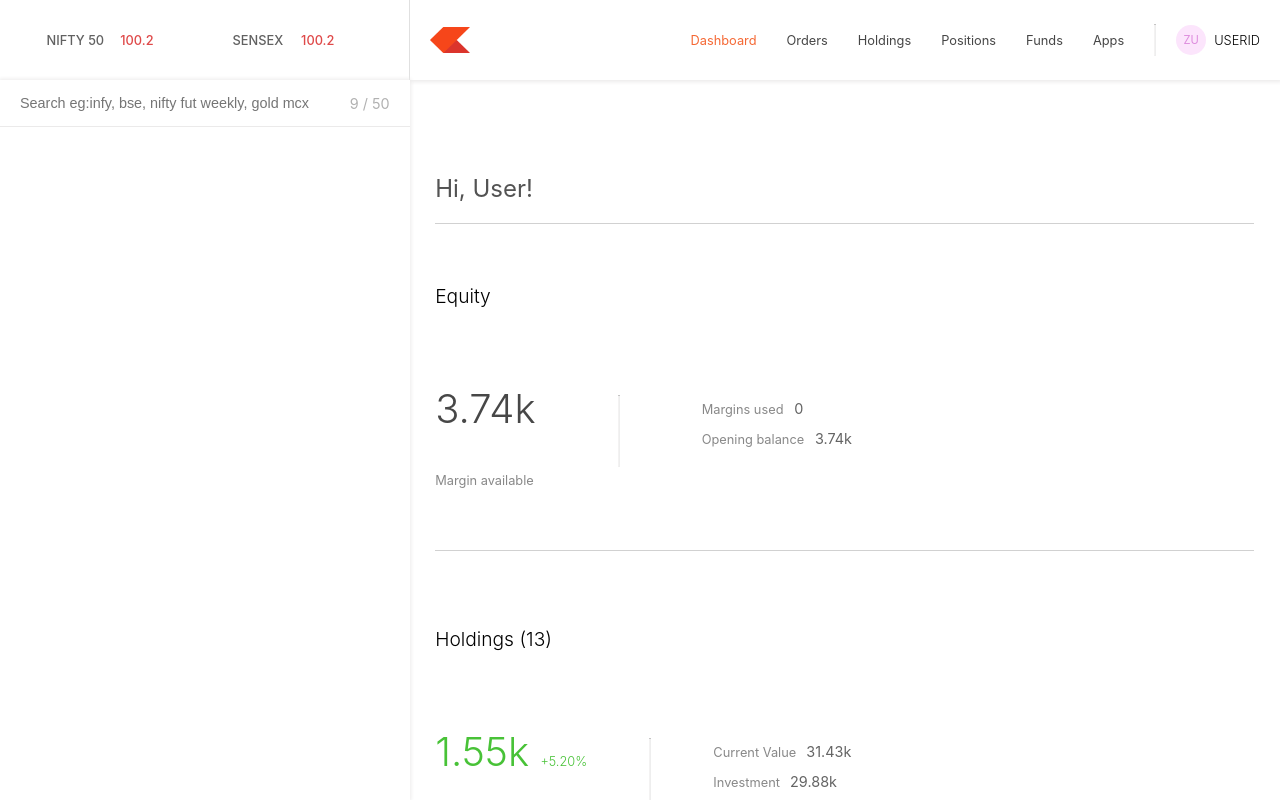
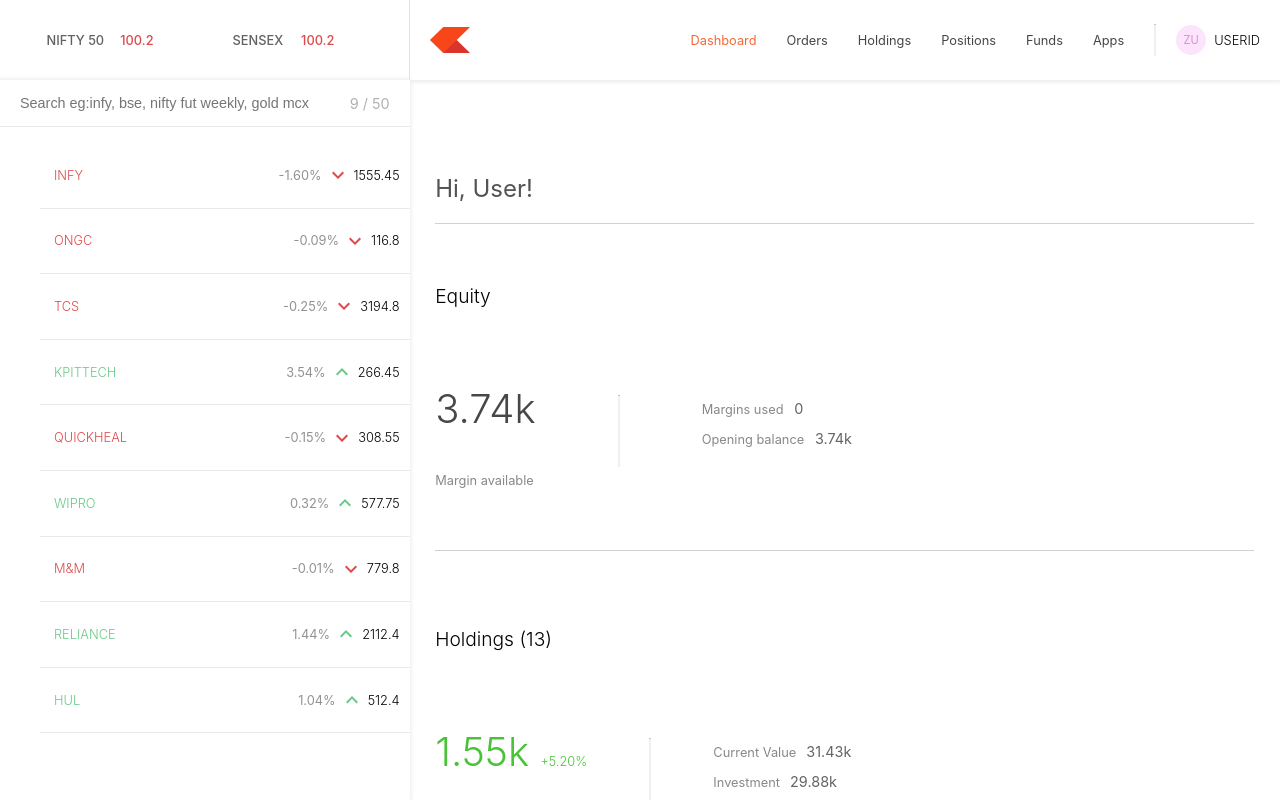
Before and after one commit to ArfatFakih/Zerodha, a React (Vite) app in the folder dashboard/: page / in a window 1280 px wide. Built offline with nearby package versions, Linux system fonts and the light colour scheme.

Commit message:
WatchList component features is created using dummy data and material ui

```diff
--- a/dashboard/package.json
+++ b/dashboard/package.json
@@ -10,6 +10,10 @@
     "preview": "vite preview"
   },
   "dependencies": {
+    "@emotion/react": "^11.14.0",
+    "@emotion/styled": "^11.14.1",
+    "@mui/icons-material": "^7.3.1",
+    "@mui/material": "^7.3.1",
     "react": "^19.1.1",
     "react-dom": "^19.1.1",
     "react-router-dom": "^7.8.1"
--- a/dashboard/src/components/WatchList.jsx
+++ b/dashboard/src/components/WatchList.jsx
@@ -1,4 +1,15 @@
-import React from 'react'
+import React, { useState } from "react";
+
+import { watchlist } from "../data/data";
+
+import { Tooltip, Grow } from "@mui/material";
+
+import {
+  BarChartOutlined,
+  KeyboardArrowDown,
+  KeyboardArrowUp,
+  MoreHoriz,
+} from "@mui/icons-material";
 
 const WatchList = () => {
   return (
@@ -11,12 +22,75 @@
           placeholder="Search eg:infy, bse, nifty fut weekly, gold mcx"
           className="search"
         />
-        <span className="counts"> 9 / 50</span>
+        <span className="counts"> {watchlist.length} / 50</span>
       </div>
 
-      <ul className="list"></ul>
+      <ul className="list">
+        {watchlist.map((stock, index) => {
+          return <WatchListItem stock={stock} key={index} />;
+        })}
+      </ul>
     </div>
-  )
-}
+  );
+};
 
-export default WatchList
+export default WatchList;
+
+
+
+const WatchListItem = ({ stock }) => {
+  const [showWatchlistActions, setShowWatchlistActions] = useState(false);
+
+  const handleMouseEnter = (e) => {
+    setShowWatchlistActions(true);
+  };
+
+  const handleMouseLeave = (e) => {
+    setShowWatchlistActions(false);
+  };
+
+  return (
+    <li onMouseEnter={handleMouseEnter} onMouseLeave={handleMouseLeave}>
+      <div className="item">
+        <p className={stock.isDown ? "down" : "up"}>{stock.name}</p>
+        <div className="itemInfo">
+          <span className="percent">{stock.percent}</span>
+          {stock.isDown ? (
+            <KeyboardArrowDown className="down" />
+          ) : (
+            <KeyboardArrowUp className="up" />
+          )}
+          <span className="price">{stock.price}</span>
+        </div>
+      </div>
+      {showWatchlistActions && <WatchListActions uid={stock.name} />}
+    </li>
+  );
+};
+
+
+
+const WatchListActions = ({ uid }) => {
+  return (
+    <span className="actions">
+      <span>
+        <Tooltip title="Buy (B)" placement="top" arrow>
+          <button className="buy">Buy</button>
+        </Tooltip>
+        <Tooltip title="Sell (S)" placement="top" arrow>
+          <button className="sell">Sell</button>
+        </Tooltip>
+        <Tooltip title="Analytics (A)" placement="top" arrow>
+          <button className="action">
+            <BarChartOutlined className="icon" />
+          </button>
+        </Tooltip>
+        <Tooltip title="More" placement="top" arrow>
+          <button className="action">
+            <MoreHoriz className="icon" />
+          </button>
+        </Tooltip>
+      </span>
+    </span>
+  );
+};
--- a/dashboard/src/index.css
+++ b/dashboard/src/index.css
@@ -733,6 +733,15 @@
   cursor: pointer;
 }
 
+.actions button {
+  display: inline-flex;
+  align-items: center;
+  justify-content: center;
+  height: 28px;
+  min-width: 45px;
+  vertical-align: middle;
+}
+
 .buy {
   background-color: #4184f3;
   color: #fff;
@@ -755,7 +764,7 @@
 }
 
 .icon {
-  transform: scale(0.7);
+  transform: scale(0.8);
   color: rgb(65, 65, 65);
 }
 
@@ -789,6 +798,12 @@
   color: rgb(223, 73, 73);
 }
 
+.itemInfo {
+  display: flex;
+  align-items: center;
+  gap: 4px;
+}
+
 .down {
   color: rgb(223, 73, 73);
 }
@@ -796,6 +811,7 @@
 .up {
   color: rgb(103, 201, 136);
 }
+
 
 .settings {
   transform: scale(0.8);
```
Also changed, not shown: 1 other file (tests, documents, lock files or other folders).
